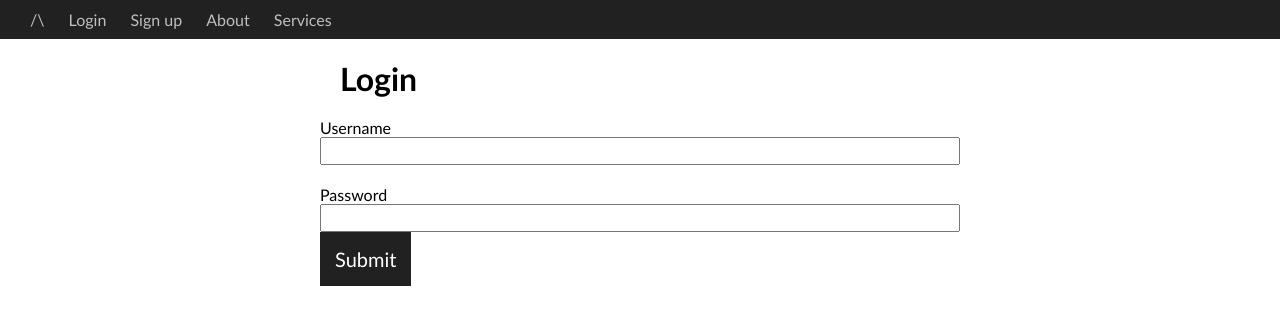
After one commit to b0ssplz/Django_Beginner_Project, a Django app: page /login/ in a window 1280 px wide. The commit adds this page. Shown: the top 325 px of the page. Run offline with Django 4.2, Linux system fonts and the light colour scheme; parts of the project's set-up code (start-up, migrations or seed data) failed here and were passed over.

Commit message:
Added User Creation

```diff
--- a/blogproject/blogproject/urls.py
+++ b/blogproject/blogproject/urls.py
@@ -19,4 +19,5 @@ from django.urls import path,include
 urlpatterns = [
     path('admin/', admin.site.urls),
     path('',include('posts.urls')),
+    path('',include('users.urls')),
 ]
--- a/blogproject/posts/views.py
+++ b/blogproject/posts/views.py
@@ -3,6 +3,8 @@ from django.shortcuts import render, redirect
 from django.http import HttpRequest, HttpResponse
 from .forms import PostCreationForm
 from .models import Post
+
+from django.contrib.auth.decorators import login_required
 
 # Create your views here.
 
@@ -68,7 +70,7 @@ def greet(request:HttpRequest):
 #         if post["id"] == post_id:
 #             return HttpResponse(str(post))
 
-
+@login_required
 def create_post(request):
     form = PostCreationForm()
 
@@ -113,6 +115,7 @@ def post_detail(request,post_id):
 
     return render(request,'post_detail.html', context)
 
+@login_required
 def update_post(request,post_id):
 
     post_to_update = Post.objects.get(pk=post_id)
--- a/blogproject/templates/base.html
+++ b/blogproject/templates/base.html
@@ -12,10 +12,21 @@
     {% comment %} <h1>Hello {{name}}</h1> {% endcomment %}
 
     <header>
-        <a class = "nav-link" href="{% url 'posts_home' %}">Home</a>
+        <a class = "nav-link" href="{% url 'posts_home' %}">/\</a>
+
+
+
+        {% if request.user.is_authenticated %}
+            <a class = "nav-link" href="{% url 'create_post' %}">Create Post</a>
+            <a class = "nav-link" href="{% url 'logout' %}">Logout</a>
+
+        {% else %}
+            <a class = "nav-link" href="{% url 'login' %}">Login</a>
+            <a class = "nav-link" href="{% url 'signup' %}">Sign up</a>
+        {% endif %}
+
         <a class = "nav-link" href="{% url 'posts_about' %}">About</a>
         <a class = "nav-link" href="{% url 'posts_services' %}">Services</a>
-        <a class = "nav-link" href="{% url 'create_post' %}">Create Post</a>
     </header>
 
     {% block content %}
--- /dev/null
+++ b/blogproject/templates/login.html
@@ -0,0 +1,19 @@
+{% extends 'base.html' %}
+
+{% block content %}
+
+<form action="" method="post" enctype="multipart/form-data">
+    {% csrf_token %}
+    <!-- {{form.as_p}} -->
+    <h1>Login</h1>
+    {% for field in form %}
+        <div class="form-goup">
+            <p class="label"> {{ field.label}}</p>
+            {{field}}
+        </div>
+    {% endfor %}
+
+    <input type="submit" value="Submit" class="btn">
+</form>
+
+{% endblock content %}
--- /dev/null
+++ b/blogproject/users/forms.py
@@ -0,0 +1,14 @@
+from django import forms
+
+class UserRegistrationForm(forms.Form):
+
+    username = forms.CharField(widget=forms.TextInput(attrs={"class":"form-control"}))
+    email = forms.CharField(widget=forms.Textarea(attrs={"class":"form-control", "rows": 5}))
+    password = forms.CharField(widget=forms.PasswordInput(attrs={"class":"form-control"}))
+    confirm = forms.CharField(widget=forms.PasswordInput(attrs={"class":"form-control"}))
+
+
+class LoginForm(forms.Form):
+
+    username = forms.CharField(widget=forms.TextInput(attrs={"class":"form-control"}))
+    password = forms.CharField(widget=forms.PasswordInput(attrs={"class":"form-control"}))
--- /dev/null
+++ b/blogproject/users/urls.py
@@ -0,0 +1,11 @@
+from django.urls import path
+from . import views
+
+
+urlpatterns = [
+    path('signup/',views.sign_up, name='signup'),
+    path('login/',views.login_user, name='login'),
+    path('logout/',views.logout_user, name='logout'),
+
+
+]
--- a/blogproject/users/views.py
+++ b/blogproject/users/views.py
@@ -1,3 +1,63 @@
-from django.shortcuts import render
+import email
+from pyexpat import model
+from django.shortcuts import render, redirect
+from .forms import LoginForm, UserRegistrationForm
 
+from django.contrib.auth.models import User
+from django.contrib.auth import login, logout, authenticate
 # Create your views here.
+
+
+
+def sign_up(request):
+
+    form = UserRegistrationForm()
+
+    if request.method == "POST":
+        username = request.POST["username"]
+        email = request.POST["email"]
+        password = request.POST["password"]
+        confirm = request.POST["confirm"]
+
+        if password == confirm:
+            new_user = User.objects.create_user(username=username,
+                                                email=email,
+                                                password=password)
+            new_user.set_password(password)
+            new_user.save()
+
+            return redirect('posts_home')
+
+    context = {
+        'form':form
+    }
+    return render(request, 'signup.html',context)
+
+def login_user(request):
+
+    form = LoginForm()
+
+    if request.method == "POST":
+        username = request.POST["username"]
+        password = request.POST["password"]
+
+        user = authenticate(request, username=username, password=password)
+
+        if user is not None:
+            login(request,user)
+            return redirect('posts_home')
+
+
+    context = {
+        'form':form
+    }
+
+    return render(request, 'login.html',context)
+
+def logout_user(request):
+
+    logout(request)
+    return redirect('posts_home')
+
+    # context = {}
+    # return render(request, 'logout.html',context)
```
Also changed, not shown: blogproject/templates/logout.html (added, +7 -0 lines), blogproject/templates/signup.html (added, +19 -0 lines), blogproject/db.sqlite3.
